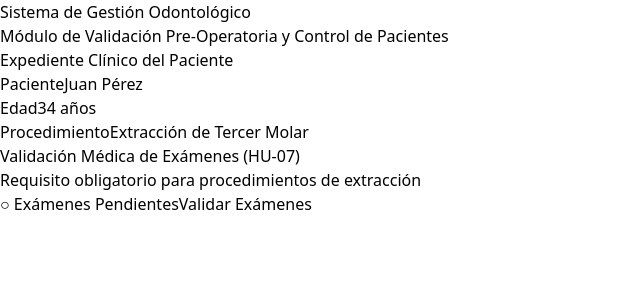
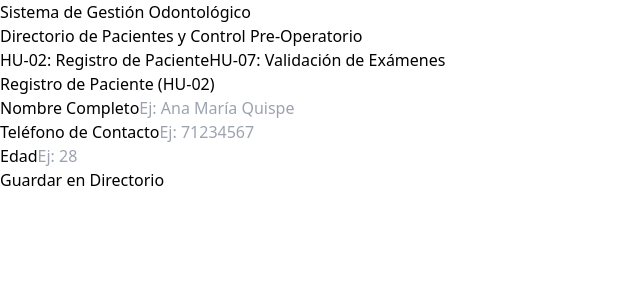
Before and after one commit to engel7w7/consultorio-odontologico, a React (Vite) app in the folder frontend/: page / in a window 1280 px wide. Shown: the top 300 px of the page, without its empty margins (0-640 px from the left). Built offline with nearby package versions, Linux system fonts and the light colour scheme.

Commit message:
[HU-02][style]: Crear formulario de captura de datos con validaciones

```diff
--- a/frontend/src/App.tsx
+++ b/frontend/src/App.tsx
@@ -1,22 +1,53 @@
 import { useState } from 'react';
+import { PatientRegistrationForm } from './components/PatientRegistrationForm';
 import { BloodExamCheck } from './components/BloodExamCheck';
 
 function App() {
   const [examStatus, setExamStatus] = useState(false);
+  const [activeTab, setActiveTab] = useState<'registro' | 'validacion'>('registro');
 
   return (
-    <div className="min-h-screen bg-slate-50 text-slate-800 p-8">
+    <div className="min-h-screen bg-slate-50 text-slate-800 p-6 sm:p-8">
       <div className="max-w-4xl mx-auto space-y-6">
         <header className="border-b border-slate-200 pb-4">
           <h1 className="text-2xl font-bold text-slate-900">
             Sistema de Gestión Odontológico
           </h1>
           <p className="text-sm text-slate-500">
-            Módulo de Validación Pre-Operatoria y Control de Pacientes
+            Directorio de Pacientes y Control Pre-Operatorio
           </p>
         </header>
 
+        {/* Navegación de Historias de Usuario */}
+        <div className="flex border-b border-slate-200 space-x-4">
+          <button
+            onClick={() => setActiveTab('registro')}
+            className={`pb-2 px-1 text-sm font-semibold transition border-b-2 ${
+              activeTab === 'registro'
+                ? 'border-blue-600 text-blue-600'
+                : 'border-transparent text-slate-500 hover:text-slate-700'
+            }`}
+          >
+            HU-02: Registro de Paciente
+          </button>
+          <button
+            onClick={() => setActiveTab('validacion')}
+            className={`pb-2 px-1 text-sm font-semibold transition border-b-2 ${
+              activeTab === 'validacion'
+                ? 'border-blue-600 text-blue-600'
+                : 'border-transparent text-slate-500 hover:text-slate-700'
+            }`}
+          >
+            HU-07: Validación de Exámenes
+          </button>
+        </div>
+
         <main className="space-y-6">
+          {activeTab === 'registro' ? (
+            <div>
+              <PatientRegistrationForm />
+            </div>
+          ) : (
             <div className="bg-white p-6 rounded-xl border border-slate-200 shadow-sm space-y-4">
               <h2 className="text-lg font-semibold text-slate-800">
                 Expediente Clínico del Paciente
@@ -44,6 +75,7 @@ function App() {
                 />
               </div>
             </div>
+          )}
         </main>
       </div>
     </div>
--- /dev/null
+++ b/frontend/src/components/PatientRegistrationForm.tsx
@@ -0,0 +1,100 @@
+import React, { useState } from 'react';
+
+export const PatientRegistrationForm: React.FC<{ onPatientAdded?: () => void }> = ({
+  onPatientAdded,
+}) => {
+  const [nombre, setNombre] = useState('');
+  const [telefono, setTelefono] = useState('');
+  const [edad, setEdad] = useState<number | ''>('');
+  const [mensaje, setMensaje] = useState<{ tipo: 'ok' | 'error'; texto: string } | null>(null);
+
+  const handleSubmit = async (e: React.FormEvent) => {
+    e.preventDefault();
+    setMensaje(null);
+
+    try {
+      const response = await fetch('http://localhost:3000/api/patients', {
+        method: 'POST',
+        headers: { 'Content-Type': 'application/json' },
+        body: JSON.stringify({ nombre, telefono, edad: Number(edad) }),
+      });
+
+      if (!response.ok) {
+        const errorData = await response.json();
+        throw new Error(errorData.error || 'Error al registrar paciente');
+      }
+
+      setMensaje({ tipo: 'ok', texto: 'Paciente registrado exitosamente en el sistema' });
+      setNombre('');
+      setTelefono('');
+      setEdad('');
+      if (onPatientAdded) onPatientAdded();
+    } catch (err: unknown) {
+      const errorMsg = err instanceof Error ? err.message : 'Error inesperado';
+      setMensaje({ tipo: 'error', texto: errorMsg });
+    }
+  };
+
+  return (
+    <div className="max-w-lg mx-auto bg-white p-6 rounded-xl shadow-md border border-gray-100">
+      <h3 className="text-lg font-bold text-gray-800 mb-4">Registro de Paciente (HU-02)</h3>
+
+      {mensaje && (
+        <div
+          className={`p-3 mb-4 rounded text-sm ${
+            mensaje.tipo === 'ok' ? 'bg-green-100 text-green-800' : 'bg-red-100 text-red-800'
+          }`}
+        >
+          {mensaje.texto}
+        </div>
+      )}
+
+      <form onSubmit={handleSubmit} className="space-y-4">
+        <div>
+          <label className="block text-sm font-medium text-gray-700">Nombre Completo</label>
+          <input
+            type="text"
+            required
+            value={nombre}
+            onChange={(e) => setNombre(e.target.value)}
+            className="w-full mt-1 p-2 border rounded-md focus:ring-2 focus:ring-blue-500"
+            placeholder="Ej: Ana María Quispe"
+          />
+        </div>
+
+        <div>
+          <label className="block text-sm font-medium text-gray-700">Teléfono de Contacto</label>
+          <input
+            type="text"
+            required
+            value={telefono}
+            onChange={(e) => setTelefono(e.target.value)}
+            className="w-full mt-1 p-2 border rounded-md focus:ring-2 focus:ring-blue-500"
+            placeholder="Ej: 71234567"
+          />
+        </div>
+
+        <div>
+          <label className="block text-sm font-medium text-gray-700">Edad</label>
+          <input
+            type="number"
+            required
+            min="1"
+            max="120"
+            value={edad}
+            onChange={(e) => setEdad(Number(e.target.value))}
+            className="w-full mt-1 p-2 border rounded-md focus:ring-2 focus:ring-blue-500"
+            placeholder="Ej: 28"
+          />
+        </div>
+
+        <button
+          type="submit"
+          className="w-full bg-blue-600 hover:bg-blue-700 text-white font-medium py-2 px-4 rounded-md transition"
+        >
+          Guardar en Directorio
+        </button>
+      </form>
+    </div>
+  );
+};
```
Lines whose indentation alone changed are shown as unchanged.
